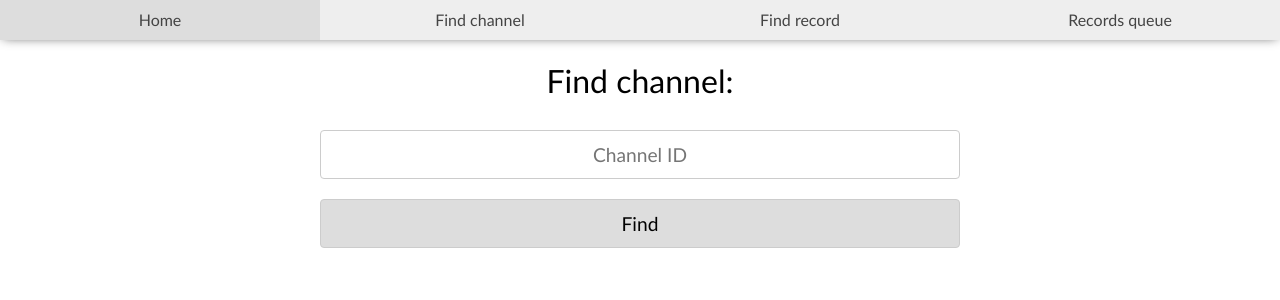
After one commit to tonysafarik/MediaHunter, a Spring app: page /channel/find in a window 1280 px wide. The commit adds this page. Shown: the top 300 px of the page. Run offline with Thymeleaf, Linux system fonts and the light colour scheme; the template is opened without the code that fills it, so the values that code supplies are empty.

Commit message:
find channel page and mapping added

```diff
--- a/web/src/main/java/com/jts/mediahunter/web/controller/ChannelController.java
+++ b/web/src/main/java/com/jts/mediahunter/web/controller/ChannelController.java
@@ -1,6 +1,7 @@
 package com.jts.mediahunter.web.controller;
 
 import org.springframework.stereotype.Controller;
+import org.springframework.web.bind.annotation.GetMapping;
 import org.springframework.web.bind.annotation.RequestMapping;
 
 /**
@@ -11,4 +12,9 @@ import org.springframework.web.bind.annotation.RequestMapping;
 @RequestMapping("/channel")
 public class ChannelController {
 
+    @GetMapping("/find")
+    public String findChannel(){
+        return "/channel/find";
+    }
+
 }
--- /dev/null
+++ b/web/src/main/webapp/WEB-INF/scss/_channel.scss
@@ -0,0 +1 @@
+@import "channel/find_form";
--- /dev/null
+++ b/web/src/main/webapp/WEB-INF/scss/channel/_find_form.scss
@@ -0,0 +1,27 @@
+.find_form {
+    width: 50%;
+    margin: 30px auto;
+    display: flex;
+    flex-direction: column;
+
+    input {
+        width: 100%;
+        border: 1px solid #ccc;
+        border-radius: 4px;
+        border-radius: 4px;
+        box-sizing: border-box;
+        font-family: calibri;
+        font-size: 1.2em;
+        padding: 12px 20px;
+    }
+
+    input[type=text] {
+        margin: 0px 0 20px 0;
+        text-align: center;
+    }
+
+    input[type=submit] {
+        background-color: #DDD;
+        cursor: pointer;
+    }
+}
--- a/web/src/main/webapp/WEB-INF/scss/main_layout.scss
+++ b/web/src/main/webapp/WEB-INF/scss/main_layout.scss
@@ -10,3 +10,4 @@ body {
 
 @import "menu";
 @import "home";
+@import "channel";
--- /dev/null
+++ b/web/src/main/webapp/WEB-INF/views/channel/find.html
@@ -0,0 +1,15 @@
+<!DOCTYPE html>
+<html layout:decorate="~{/layouts/main_layout}">
+
+<head>
+    <title>Find channels</title>
+</head>
+
+<body>
+    <div layout:fragment="content">
+        <h1 class="content_title">Find channel:</h1>
+        <div th:replace="channel/fragments/find_fragment :: channelFindForm_v1"></div>
+    </div>
+</body>
+
+</html>
--- /dev/null
+++ b/web/src/main/webapp/WEB-INF/views/channel/fragments/find_fragment.html
@@ -0,0 +1,23 @@
+<!DOCTYPE html>
+<html>
+
+<head>
+    <title>channel fragments</title>
+    <meta charset="UTF-8">
+    <meta name="viewport" content="width=device-width, initial-scale=1.0">
+    <link rel="stylesheet" type="text/css" media="screen" href="../../../../resources/css/main_layout.css"/>
+</head>
+
+<body>
+
+    <div th:fragment="channelFindForm_v1">
+        <form class="find_form" name="addChannel" action="#" th:action="@{/channel/list}" th:object="${string}"
+            th:method="get">
+            <input type="text" name="channelId" placeholder="Channel ID">
+            <input type="submit" value="Find">
+        </form>
+    </div>
+
+</body>
+
+</html>
--- a/web/src/main/webapp/WEB-INF/views/fragments/menu.html
+++ b/web/src/main/webapp/WEB-INF/views/fragments/menu.html
@@ -9,7 +9,7 @@
     <body>
         <ul th:fragment="menu" id="menu">
             <li><a href="/">Home</a></li>
-            <li><a href="#">Find channel</a></li>
+            <li><a href="/channel/find">Find channel</a></li>
             <li><a href="#">Find record</a></li>
             <li><a href="#">Records queue</a></li>
         </ul>
--- a/web/src/main/webapp/resources/css/main_layout.css
+++ b/web/src/main/webapp/resources/css/main_layout.css
@@ -52,3 +52,37 @@ body {
   margin: 0 auto;
   font-family: 'Times New Roman', Times, serif;
 }
+
+.find_form {
+  width: 50%;
+  margin: 30px auto;
+  display: -webkit-box;
+  display: -ms-flexbox;
+  display: flex;
+  -webkit-box-orient: vertical;
+  -webkit-box-direction: normal;
+      -ms-flex-direction: column;
+          flex-direction: column;
+}
+
+.find_form input {
+  width: 100%;
+  border: 1px solid #ccc;
+  border-radius: 4px;
+  border-radius: 4px;
+  -webkit-box-sizing: border-box;
+          box-sizing: border-box;
+  font-family: calibri;
+  font-size: 1.2em;
+  padding: 12px 20px;
+}
+
+.find_form input[type=text] {
+  margin: 0px 0 20px 0;
+  text-align: center;
+}
+
+.find_form input[type=submit] {
+  background-color: #DDD;
+  cursor: pointer;
+}
```
Also changed, not shown: README.md.
